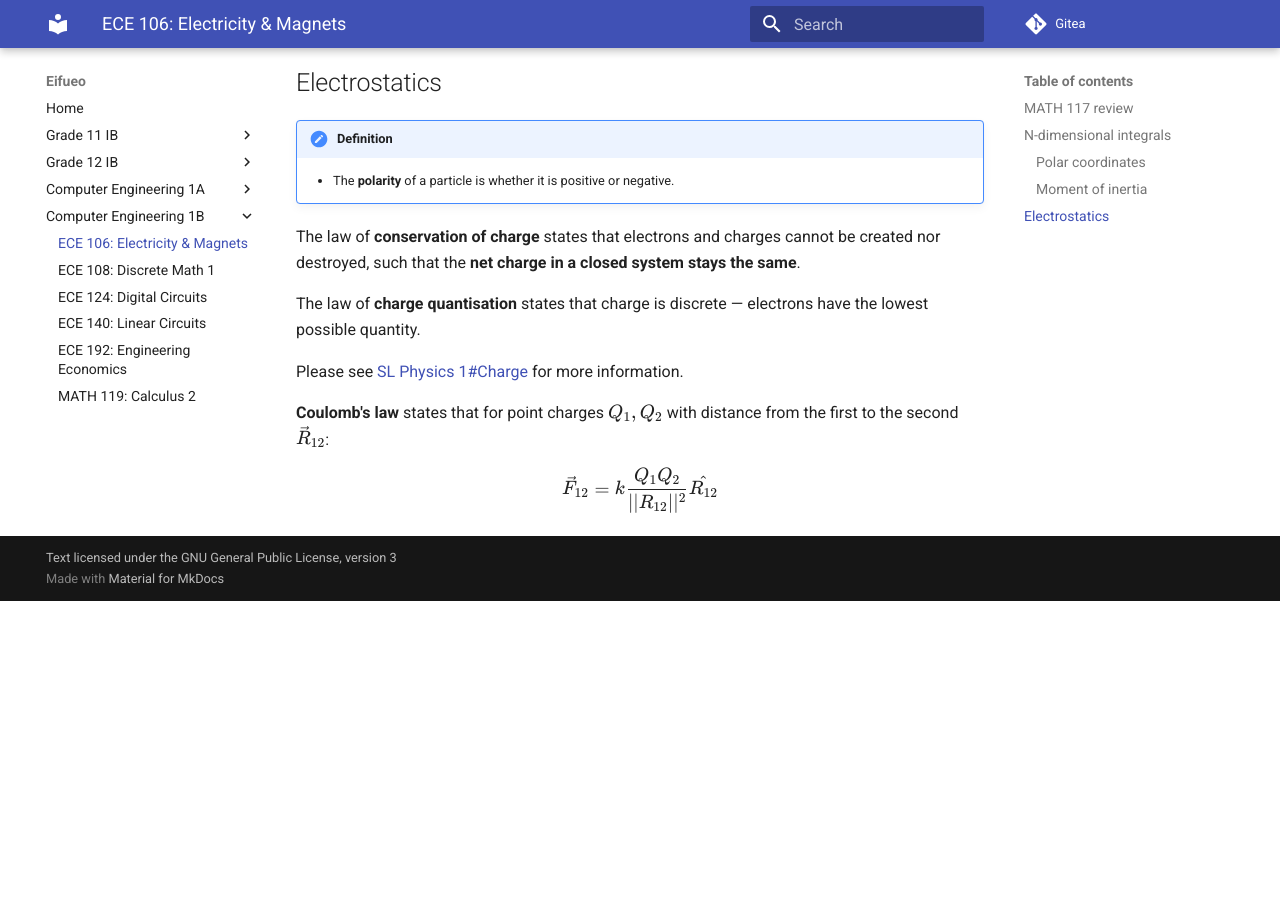
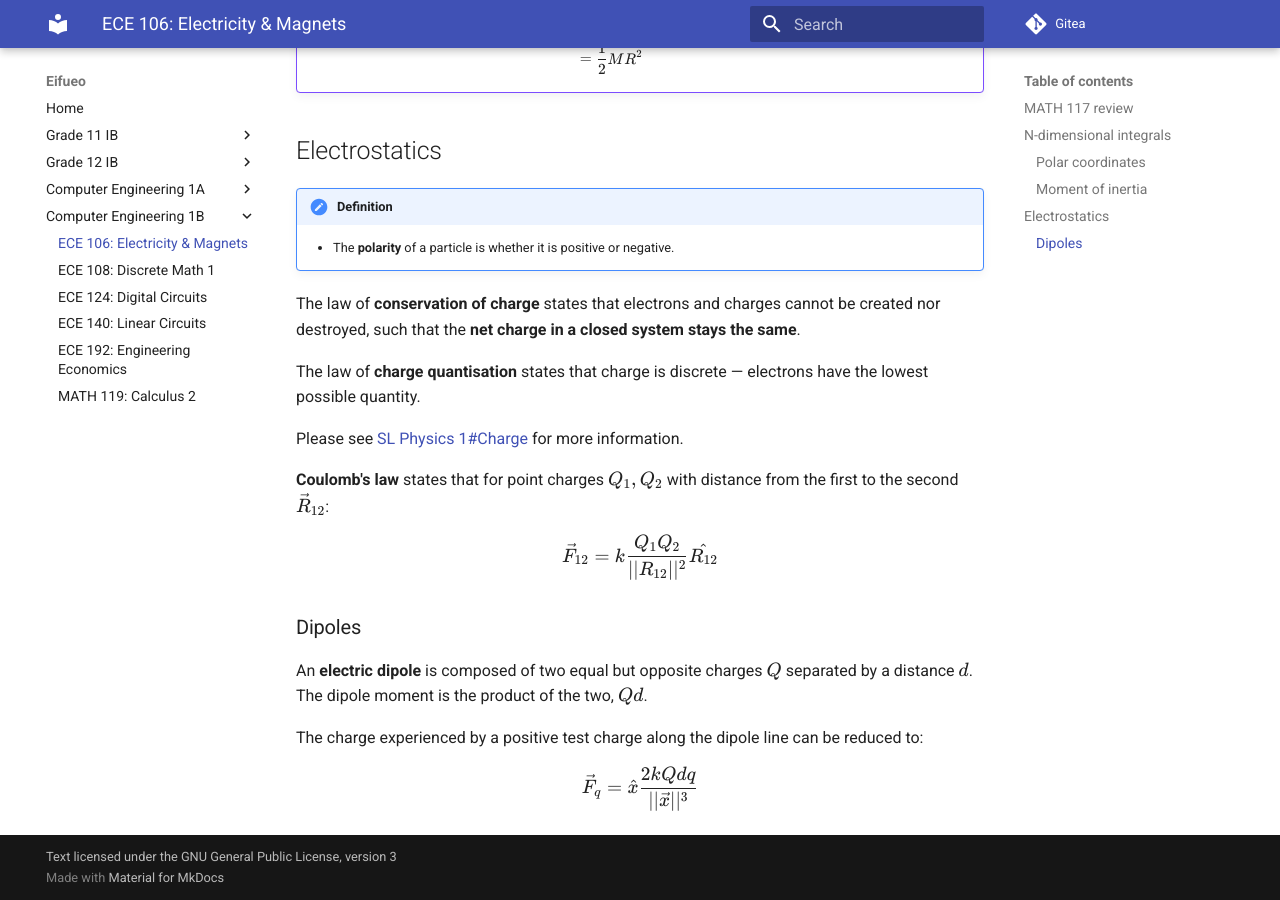
Before and after one commit to potatoeggy/eifueo, an MkDocs documentation site: the page built from docs/1b/ece106.md, in a window 1280 px wide and 900 px high, scrolled down 3899 px. Built offline with MkDocs 1.6.1 and Material for MkDocs 9.7.7, drawn with Linux system fonts in a browser that asks for light colours; before the commit the page ends 4500 px from its top, so only the background shows below that; some of the changed text lies outside the part shown.

Commit message:
ece106: add dipoles

```diff
--- a/docs/1b/ece106.md
+++ b/docs/1b/ece106.md
@@ -136,6 +136,8 @@ The formula for the **moment of inertia** of an object is as follows, where $r_\
 
 $$dI=(r_\perp)^2dm$$
 
+If the axis of rotation is perpendicular to the plane of the object, $r_\perp=r$. If the axis is parallel, $r_\perp$ is the shortest distance to the axis. Setting an axis along the axis of rotation is easier.
+
 !!! example
     In a uniformly distributed disk rotating about the origin like a CD with mass $M$ and radius $R$:
 
@@ -167,3 +169,10 @@ Please see [SL Physics 1#Charge](/sph3u7/#charge) for more information.
 **Coulomb's law** states that for point charges $Q_1, Q_2$ with distance from the first to the second $\vec R_{12}$:
 
 $$\vec F_{12}=k\frac{Q_1Q_2}{||R_{12}||^2}\hat{R_{12}}$$
+
+### Dipoles
+
+An **electric dipole** is composed of two equal but opposite charges $Q$ separated by a distance $d$. The dipole moment is the product of the two, $Qd$.
+
+The charge experienced by a positive test charge along the dipole line can be reduced to:
+$$\vec F_q=\hat x\frac{2kQdq}{||\vec x||^3}$$
```
